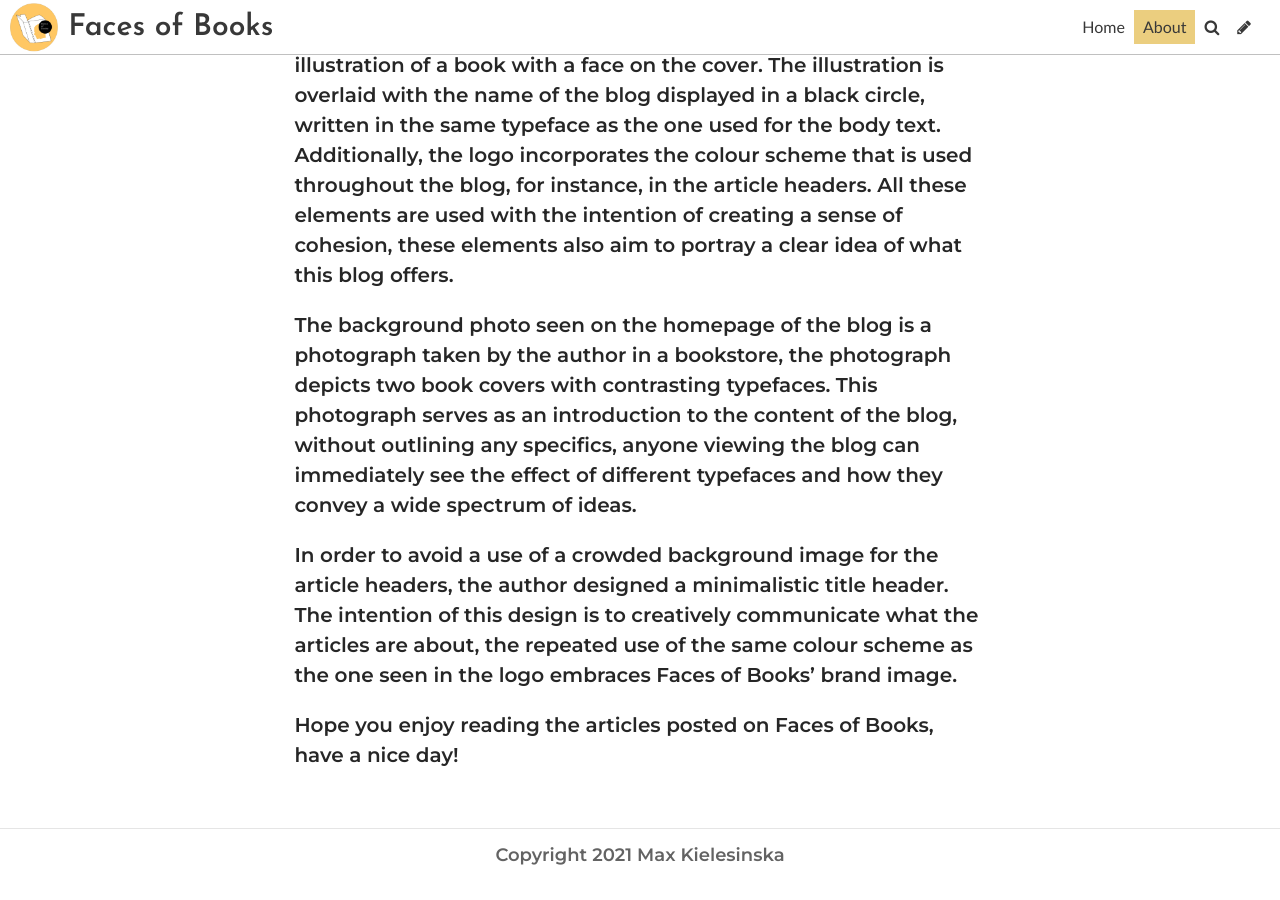
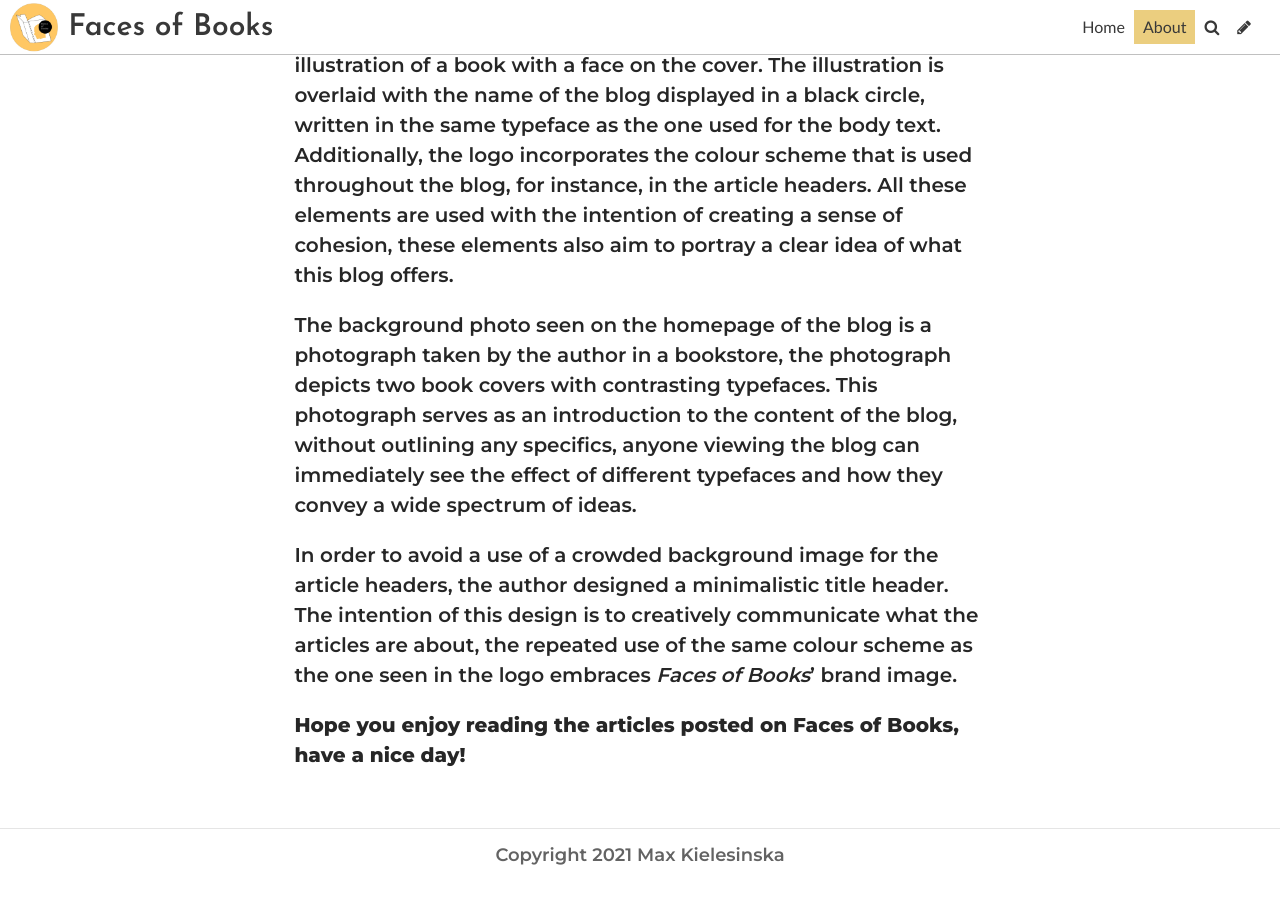
Before and after one commit to max19057767/typotemplate, a Jekyll site: the page built from pages/about.md, in a window 1280 px wide and 900 px high, scrolled down 724 px. Built offline with Jekyll 4.4.1, drawn with Linux system fonts in a browser that asks for light colours; some web fonts are replaced.

Commit message:
Update Page “about”

```diff
--- a/pages/about.md
+++ b/pages/about.md
@@ -28,12 +28,10 @@ The logo visually interprets the name of the blog, combining an illustration of
 
 The background photo seen on the homepage of the blog is a photograph taken by the author in a bookstore, the photograph depicts two book covers with contrasting typefaces. This photograph serves as an introduction to the content of the blog, without outlining any specifics, anyone viewing the blog can immediately see the effect of different typefaces and how they convey a wide spectrum of ideas.
 
-In order to avoid a use of a crowded background image for the article headers, the author designed a minimalistic title header. The intention of this design is to creatively communicate what the articles are about, the repeated use of the same colour scheme as the one seen in the logo embraces Faces of Books’ brand image.
+In order to avoid a use of a crowded background image for the article headers, the author designed a minimalistic title header. The intention of this design is to creatively communicate what the articles are about, the repeated use of the same colour scheme as the one seen in the logo embraces *Faces of Books*’ brand image.
 
 
 
 
 
-
-
-Hope you enjoy reading the articles posted on Faces of Books, have a nice day!
+**Hope you enjoy reading the articles posted on Faces of Books, have a nice day!**
```
